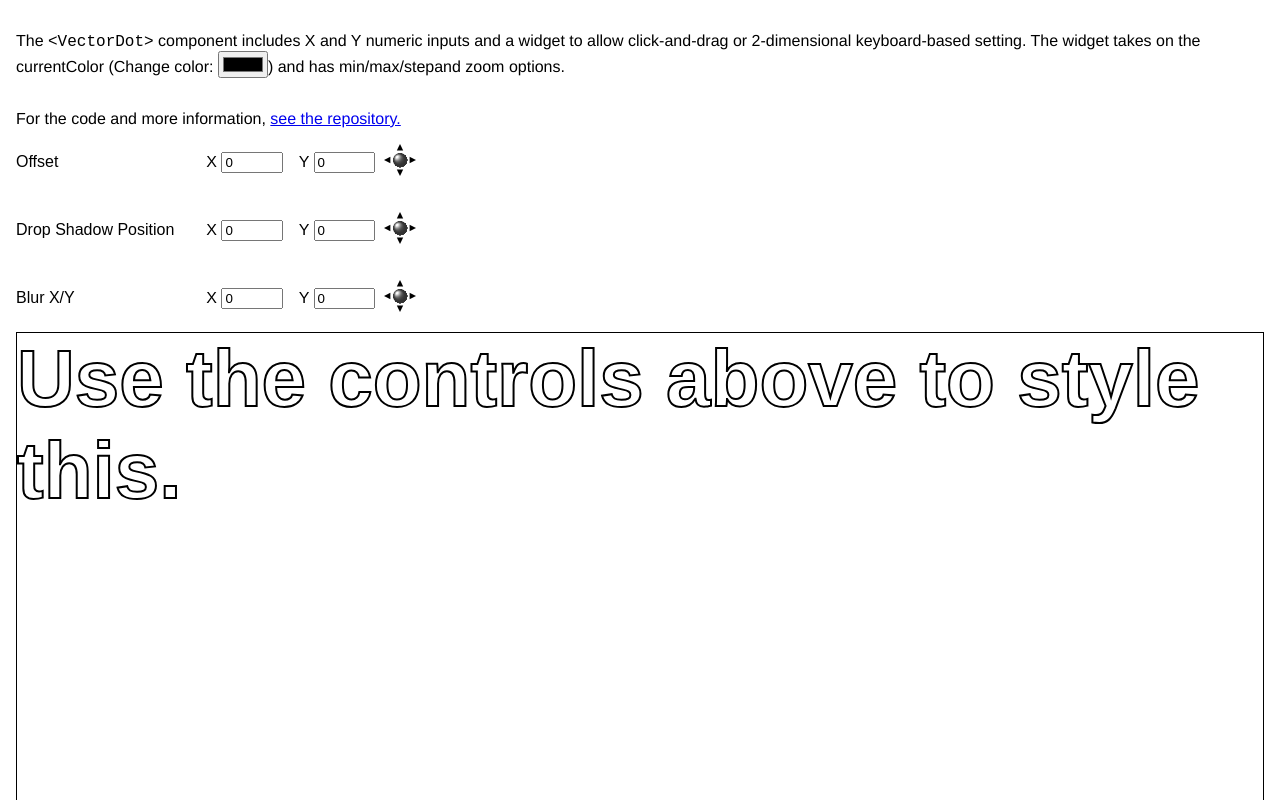
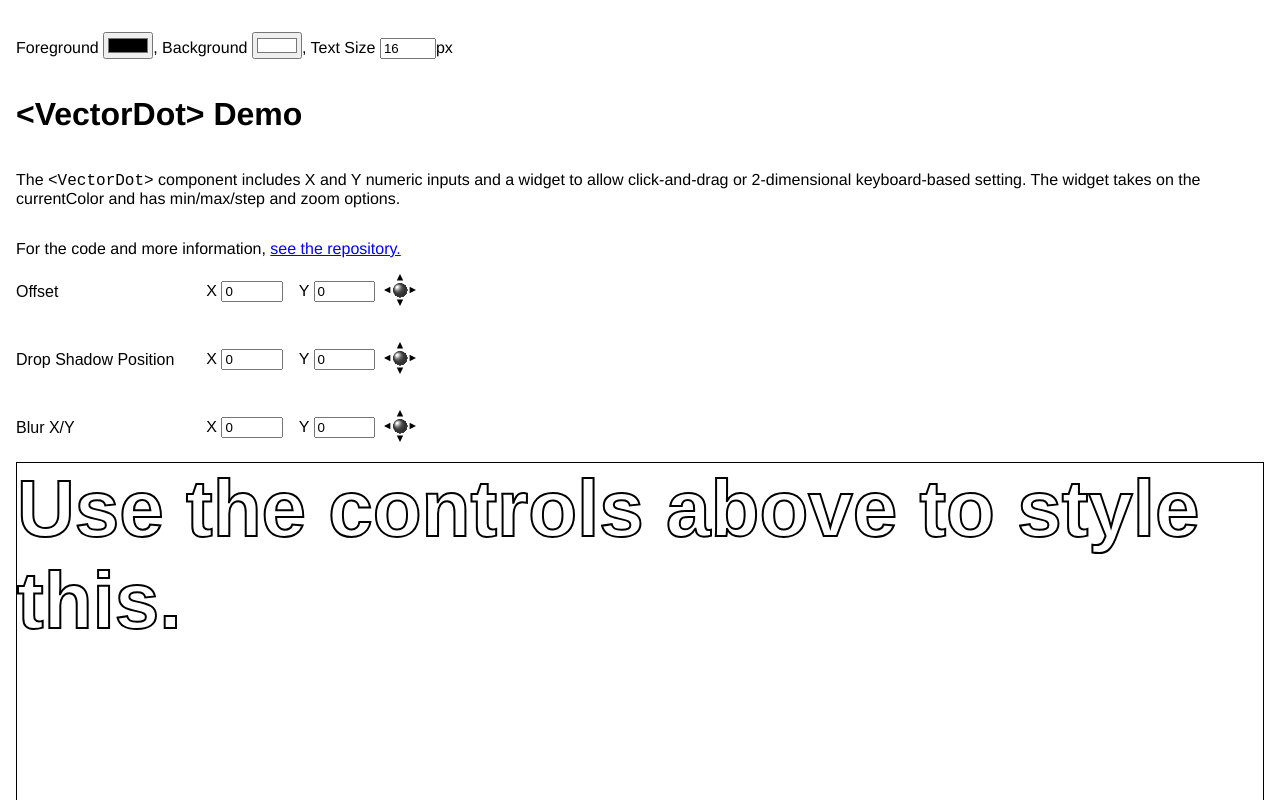
Before and after one commit to SuperFLEB/vue-vector-dot, a Vue app: page / in a window 1280 px wide. Shown: the top 800 px of the page. Built offline with nearby package versions, Linux system fonts and the light colour scheme.

Commit message:
Change demo to allow setting fg/bg colors

```diff
--- a/demo/App.vue
+++ b/demo/App.vue
@@ -1,5 +1,5 @@
 <script setup lang="ts">
-import {type CSSProperties, ref} from "vue";
+import {type CSSProperties, onMounted, ref, useTemplateRef} from "vue";
 import RandomNamespace from "@/util/randomNamespace.ts";
 import VectorDot from "@/VectorDot.vue";
 import type Eventish from "@t/Eventish.ts";
@@ -26,28 +26,51 @@ function onChange(e: Eventish) {
 	};
 }
 
-const colorStyle = ref<CSSProperties>({});
+const pageStyleRefs = {
+	fgColor: useTemplateRef("fgColor"),
+	bgColor: useTemplateRef("bgColor"),
+	size: useTemplateRef("textSize"),
+};
 
-function colorChange(e: Event) {
-	colorStyle.value = {
-		color: (e.target as HTMLInputElement).value
-	};
+function pageStyleChange() {
+	document.body.style.setProperty("color", pageStyleRefs.fgColor.value!.value);
+	document.body.style.setProperty("background-color", pageStyleRefs.bgColor.value!.value);
+	document.body.style.setProperty("font-size", pageStyleRefs.size.value!.value + "px");
 }
+
+function rgbToHex(rgb: string): string {
+	if (/^#[0-9a-fA-F]{6}$/.test(rgb)) return rgb;
+	const components = rgb.match(/\d+/g);
+	if (!components || components.length < 3) return "#000";
+	const hex = components.map(c => Number(c).toString(16));
+	return "#" + hex.join("");
+}
+
+onMounted(() => {
+	const style = getComputedStyle(document.body);
+	pageStyleRefs.fgColor.value!.value = rgbToHex(style.color);
+	pageStyleRefs.bgColor.value!.value = rgbToHex(style.backgroundColor);
+	pageStyleRefs.size.value!.value = parseFloat(style.fontSize).toString();
+});
 
 const ns = new RandomNamespace();
 </script>
 
 <template>
+	<p>Foreground <input type="color" ref="fgColor" @input="pageStyleChange" />, Background <input type="color" ref="bgColor" @input="pageStyleChange" />, Text Size <input type="number" min="0" max="72" ref="textSize" @input="pageStyleChange" />px</p>
+
+	<h1>&lt;VectorDot&gt; Demo</h1>
+
 	<p>
 		The <code>&lt;VectorDot&gt;</code> component includes X and Y numeric inputs and a widget to allow
-		click-and-drag or 2-dimensional
-		keyboard-based setting. The widget takes on the currentColor (Change color: <input type="color" @input="colorChange"/>)
-		and has min/max/stepand zoom options.
+		click-and-drag or 2-dimensional keyboard-based setting. The widget takes on the currentColor and has
+		min/max/step and zoom options.
 	</p>
+
 	<p>For the code and more information, <a href="https://github.com/SuperFLEB/vue-vector-dot">see the repository.</a></p>
 	<div class="panels">
 		<div>
-			<div class="inputForm" :style="colorStyle">
+			<div class="inputForm">
 				<label :for="ns.id('offset')">Offset</label>
 				<div>
 					<VectorDot class="vdOffset" name="offset" :id="ns.id('offset')" :x="positions.offset[0]"
--- a/demo/style.css
+++ b/demo/style.css
@@ -1,4 +1,4 @@
-:root, html, body {
+body {
 	margin: 0;
 	padding: 0;
 	background-color: #fff;
@@ -19,7 +19,7 @@ body, #app {
 }
 
 @media (prefers-color-scheme: dark) {
-	:root, html, body {
+	body {
 		background-color: #333;
 		color: #ccc;
 	}
--- a/package.json
+++ b/package.json
@@ -1,5 +1,6 @@
 {
   "name": "@superfleb/vue-vector-dot",
+  "description": "A Vue component to render an X/Y input with a drag-to-set widget",
   "license": "MIT",
   "version": "0.0.1",
   "scripts": {
```
